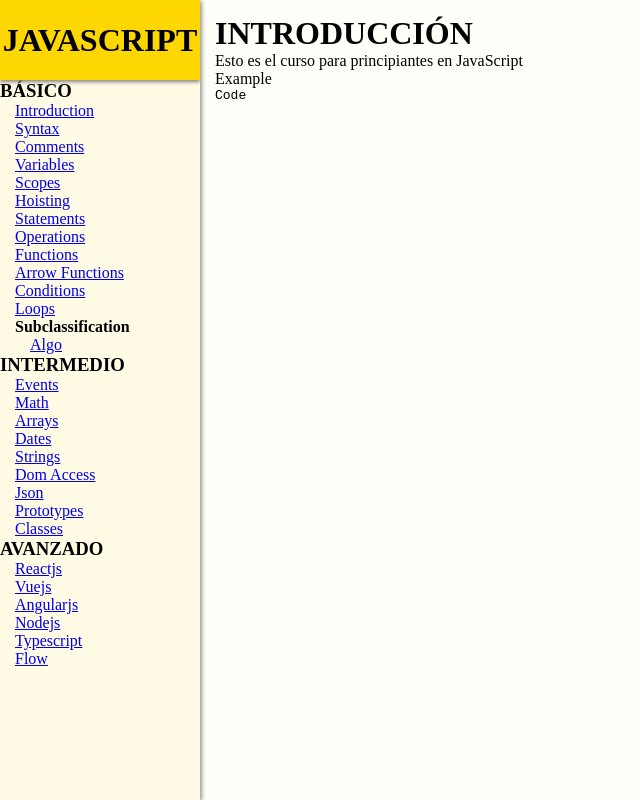
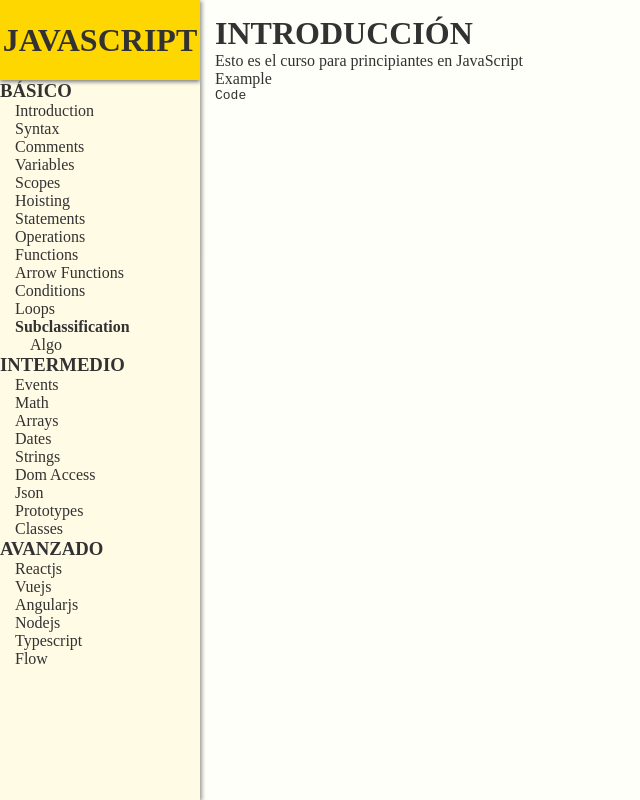
Before and after one commit to cruzortiz99/tsc_react_express_app, a React app: page / in a window 1280 px wide. Shown: the whole page, without its empty margins (0-640 px from the left). Built offline with nearby package versions, Linux system fonts and the light colour scheme.

Commit message:
active route class

```diff
--- a/client/src/components/AppMenu/app-menu.css
+++ b/client/src/components/AppMenu/app-menu.css
@@ -21,4 +21,7 @@
   grid-row: 2/3;
   background-color: var(--menu-color);
   z-index: 2;
+  display: flex;
+  flex-direction: column;
+  justify-content: flex-start;
 }
--- a/client/src/components/AppMenuItem/AppMenuItem.tsx
+++ b/client/src/components/AppMenuItem/AppMenuItem.tsx
@@ -1,5 +1,5 @@
-import React, { useEffect } from 'react'
-import { Link } from 'react-router-dom'
+import React, { useEffect, useState } from 'react'
+import { Link, NavLink, match } from 'react-router-dom'
 import './app-menu-item.css'
 
 export interface AppMenuItemProps {
@@ -8,10 +8,21 @@
 }
 
 const AppMenuItem = (props: AppMenuItemProps) => {
+  let [className, setClassName] = useState('app-menu-item app-menu-item-hover')
   useEffect(() => {}, [false])
+  let isActive = (match: any, location: any) => {
+    if (match) {
+      setClassName('app-menu-item app-menu-clicked-link')
+      return true
+    }
+    setClassName('app-menu-item app-menu-item-hover')
+    return match
+  }
   return (
-    <li className="app-menu-item">
-      <Link to={props.link}>{props.name}</Link>
+    <li className={className}>
+      <NavLink to={props.link} isActive={isActive} exact>
+        {props.name}
+      </NavLink>
     </li>
   )
 }
--- a/client/src/components/AppMenuItem/app-menu-item.css
+++ b/client/src/components/AppMenuItem/app-menu-item.css
@@ -1,3 +1,14 @@
 .app-menu-item {
   text-transform: capitalize;
 }
+.app-menu-item a {
+  text-decoration: none;
+}
+.app-menu-clicked-link {
+  font-weight: bold;
+  background-color: var(--brand-color);
+}
+.app-menu-item-hover:hover {
+  font-weight: bold;
+  background-color: var(--brand-color);
+}
--- a/client/src/css/main.css
+++ b/client/src/css/main.css
@@ -4,6 +4,7 @@
   --page-content-color: rgba(255, 255, 224, 0.2);
   --brand-shadow: gray 0px 2px 4px;
   --menu-shadow: gray 2px 1px 4px;
+  --primary-font-color: rgb(50, 50, 50);
 }
 ::-webkit-scrollbar {
   width: 8px;
@@ -20,6 +21,7 @@
   box-sizing: border-box;
   margin: 0px;
   padding: 0px;
+  color: var(--primary-font-color);
 }
 #app {
   display: grid;
```
